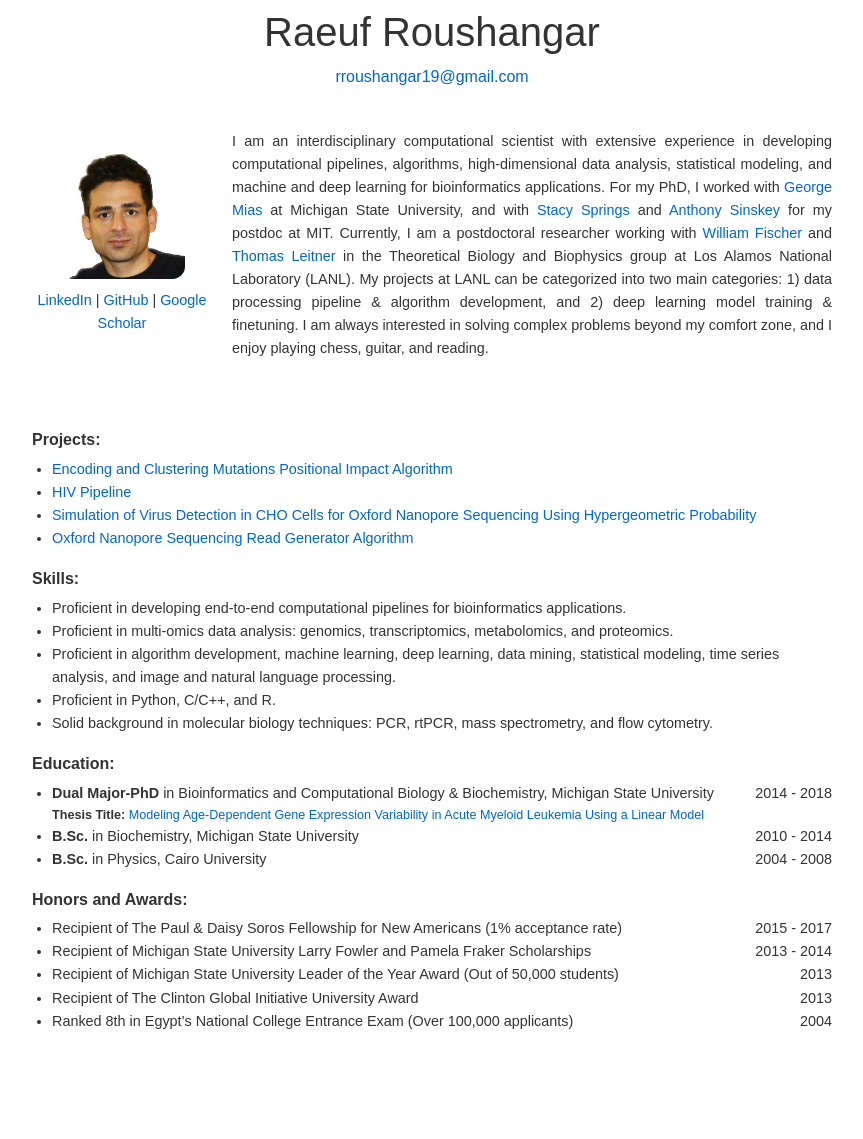
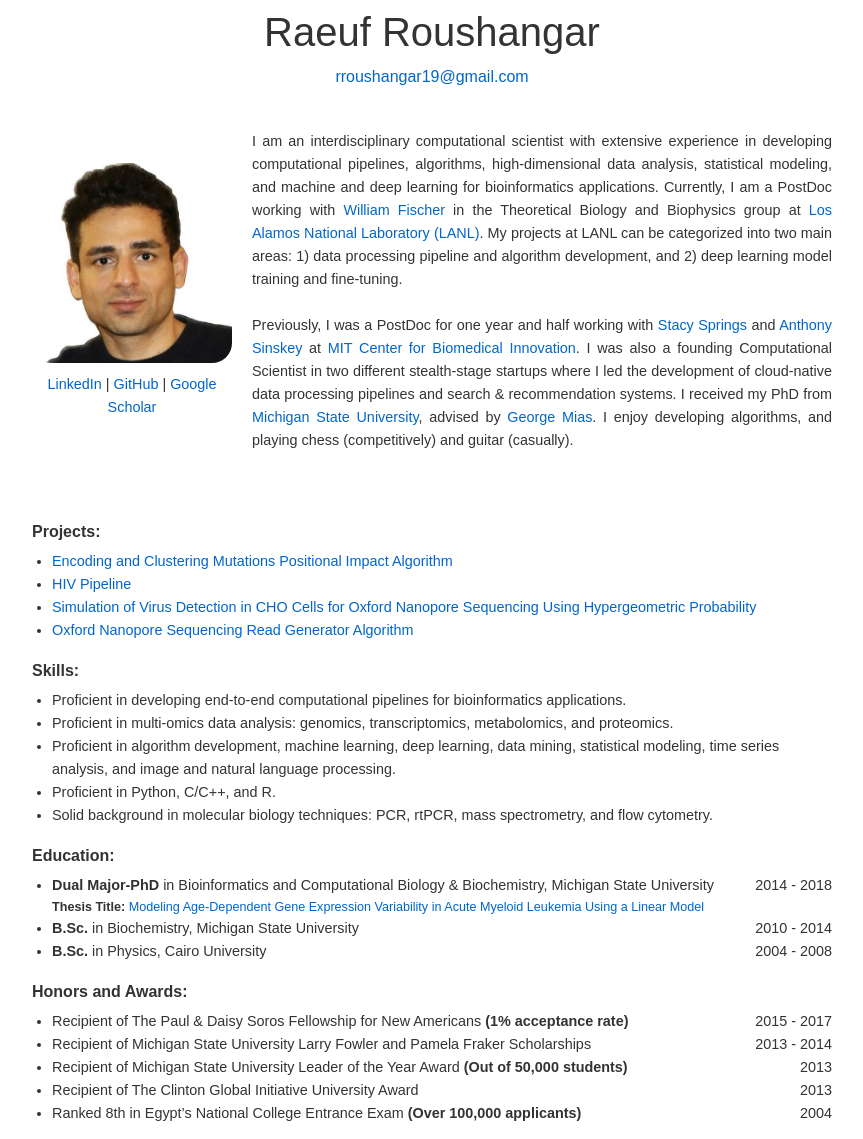
Before and after one commit to raeufroushangar/raeufroushangar.com, a Jekyll site: the page built from index.html, in a window 1280 px wide. Shown: the whole page, without its empty margins (208-1071 px from the left). Built offline with Jekyll 4.4.1, drawn with Linux system fonts in a browser that asks for light colours; before the commit the page ends 1047 px from its top, so only the background shows below that.

Commit message:
Update background statement and adjust font sizes for sections

```diff
--- a/index.html
+++ b/index.html
@@ -15,7 +15,7 @@
 
 <div style="display: flex; align-items: center;">
   <div style="text-align: center; margin-right: 20px;">
-    <img src="/assets/images/profile.jpg" alt="Profile Picture" style="width: 125px; border-radius: 10%;" />
+    <img src="/assets/images/profile.jpg" alt="Profile Picture" style="width: 200px; border-radius: 10%;" />
     <div style="font-size: 0.9em; margin-top: 10px;">
       <a href="https://www.linkedin.com/in/raeufroushangar" target="_blank">LinkedIn</a> |
       <a href="https://github.com/raeufroushangar" target="_blank">GitHub</a> |
@@ -24,9 +24,14 @@
   </div>
 
   <div style="max-width: 600px; font-size: 0.9em; text-align: justify;">
-    I am an interdisciplinary computational scientist with extensive experience in developing computational pipelines, algorithms, high-dimensional data analysis, statistical modeling, and machine and deep learning for bioinformatics applications. For my PhD, I worked with <a href="https://georgemias.org" target="_blank">George Mias</a> at Michigan State University, and with <a href="https://cbi.mit.edu/biographies/" target="_blank">Stacy Springs</a> and <a href="https://biology.mit.edu/profile/anthony-j-sinskey/" target="_blank">Anthony Sinskey</a> for my postdoc at MIT. Currently, I am a postdoctoral researcher working with <a href="https://lanlexperts.elsevierpure.com/en/persons/william-mclean-fischer" target="_blank">William Fischer</a> and <a href="https://public.lanl.gov/tkl/" target="_blank">Thomas Leitner</a> in the Theoretical Biology and Biophysics group at Los Alamos National Laboratory (LANL). My projects at LANL can be categorized into two main categories: 1) data processing pipeline & algorithm development, and 2) deep learning model training & finetuning. I am always interested in solving complex problems beyond my comfort zone, and I enjoy playing chess, guitar, and reading.
+    I am an interdisciplinary computational scientist with extensive experience in developing computational pipelines, algorithms, high-dimensional data analysis, statistical modeling, and machine and deep learning for bioinformatics applications. Currently, I am a PostDoc working with <a href="https://lanlexperts.elsevierpure.com/en/persons/william-mclean-fischer" target="_blank">William Fischer</a> in the Theoretical Biology and Biophysics group at <a href="https://www.lanl.gov" target="_blank">Los Alamos National Laboratory (LANL)</a>. My projects at LANL can be categorized into two main areas: 1) data processing pipeline and algorithm development, and 2) deep learning model training and fine-tuning.
+    <br><br>
+    Previously, I was a PostDoc for one year and half working with <a href="https://cbi.mit.edu/biographies/" target="_blank">Stacy Springs</a> and <a href="https://biology.mit.edu/profile/anthony-j-sinskey/" target="_blank">Anthony Sinskey</a> at <a href="https://cbi.mit.edu" target="_blank">MIT Center for Biomedical Innovation</a>. I was also a founding Computational Scientist in two different stealth-stage startups where I led the development of cloud-native data processing pipelines and search & recommendation systems. I received my PhD from <a href="https://msu.edu" target="_blank">Michigan State University</a>, advised by <a href="https://georgemias.org" target="_blank">George Mias</a>.
+    I enjoy developing algorithms, and playing chess (competitively) and guitar (casually).
   </div>
-</div>
+  </div>
+
+
 
 <br><br>
 
@@ -69,7 +74,7 @@
 <h3 style="margin-bottom: 5px; font-size: 1em;">Honors and Awards:</h3>
 <ul style="margin-top: 0; list-style-type: disc; padding-left: 20px; font-size: 0.9em;">
   <li>
-    <span>Recipient of The Paul & Daisy Soros Fellowship for New Americans (1% acceptance rate)</span>
+    <span>Recipient of The Paul & Daisy Soros Fellowship for New Americans <strong>(1% acceptance rate)</strong></span>
     <span style="float: right;">2015 - 2017</span>
   </li>
   <li>
@@ -77,7 +82,7 @@
     <span style="float: right;">2013 - 2014</span>
   </li>
   <li>
-    <span>Recipient of Michigan State University Leader of the Year Award (Out of 50,000 students)</span>
+    <span>Recipient of Michigan State University Leader of the Year Award <strong>(Out of 50,000 students)</strong></span>
     <span style="float: right;">2013</span>
   </li>
   <li>
@@ -85,7 +90,7 @@
     <span style="float: right;">2013</span>
   </li>
   <li>
-    <span>Ranked 8th in Egypt’s National College Entrance Exam (Over 100,000 applicants)</span>
+    <span>Ranked 8th in Egypt’s National College Entrance Exam <strong>(Over 100,000 applicants)</strong></span>
     <span style="float: right;">2004</span>
   </li>
 </ul>
```
